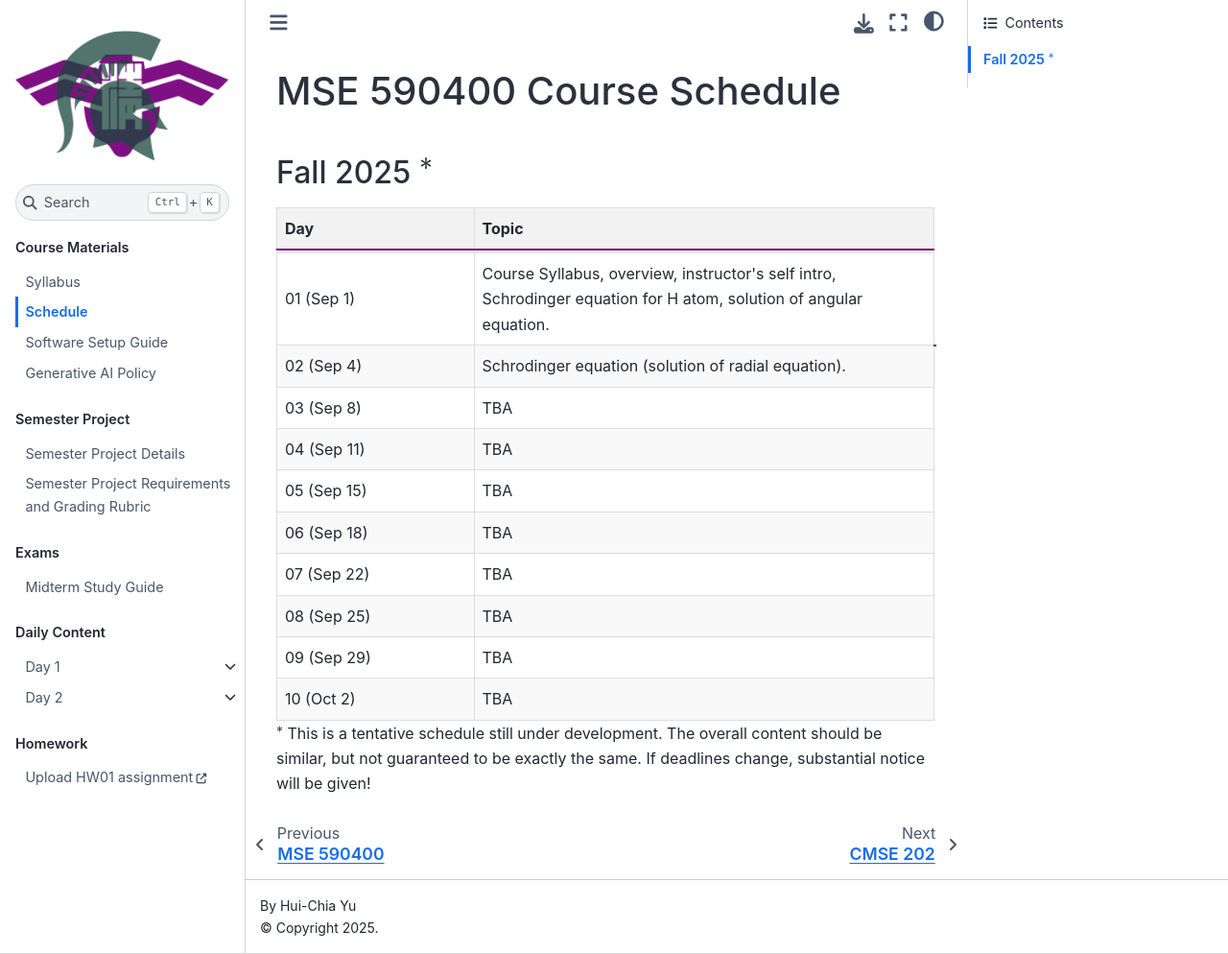
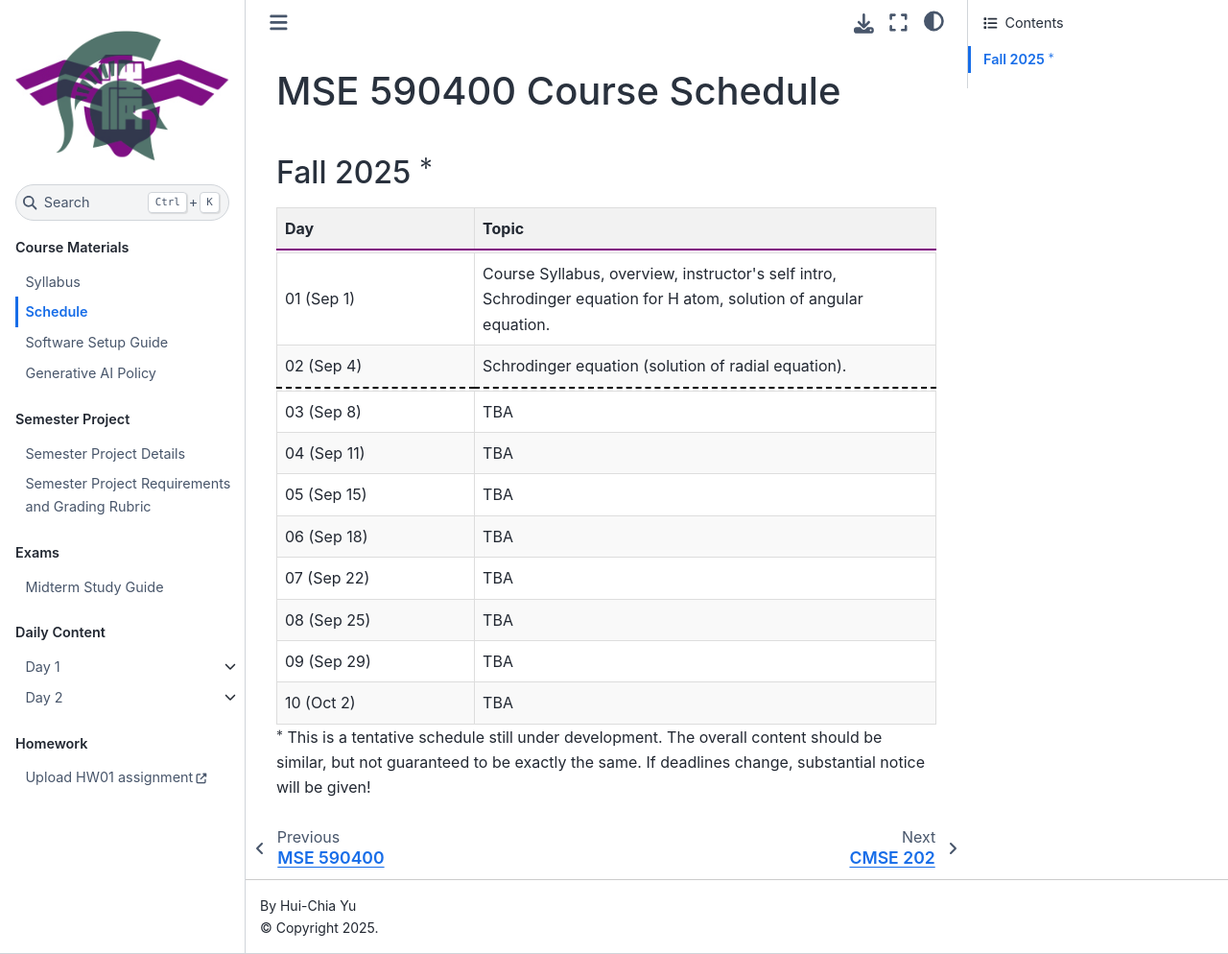
Before and after one commit to huichiayu/nth_mse.github.io, a Jupyter Book: the page built from course_materials/MSE590400_Calendar.md, in a window 1280 px wide and 994 px high. Shown: the whole window at 96% size. Built offline with Jupyter Book 1.0.4 settings and Sphinx 7.4.7 and the Sphinx Book theme 1.1.4, drawn with Linux system fonts in a browser that asks for light colours; pages that are not in the unit, such as notebooks, are missing from menus.

Commit message:
test html in md

```diff
--- a/course_materials/MSE590400_Calendar.md
+++ b/course_materials/MSE590400_Calendar.md
@@ -22,7 +22,9 @@
   <tr style="background-color: #f9f9f9;">
     <td style="border: 1px solid #ddd; padding: 8px;">02 (Sep 4)</td>
     <td style="border: 1px solid #ddd; padding: 8px;">Schrodinger equation (solution of radial equation).</td>
-  <td colspan="2" style="border-top: 2px dashed #800080;"></td> <!-- HLINE -->
+  </tr>
+  <tr>
+    <td colspan="2" style="border-top: 2px dashed #000; height: 0;"></td>
   </tr>
   <tr> <!-- week 2 -->
     <td style="border: 1px solid #ddd; padding: 8px;">03 (Sep 8)</td>
```
